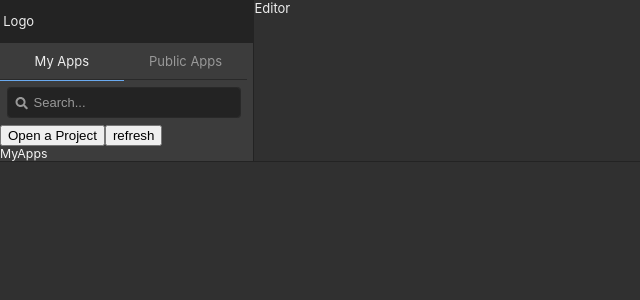
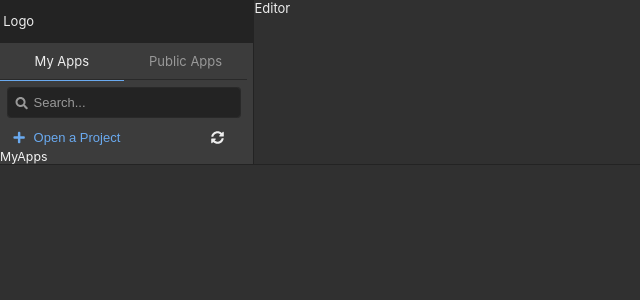
Before and after one commit to nekikara/rabix-react, a React (Create React App) app: page / in a window 1280 px wide. Shown: the top 300 px of the page, without its empty margins (0-640 px from the left). Built offline with nearby package versions, Linux system fonts and the light colour scheme.

Commit message:
Add a new project section

```diff
--- /dev/null
+++ b/src/components/MyAppsPanel/NewProjectSection/index.tsx
@@ -0,0 +1,18 @@
+import React from 'react';
+import {FontAwesomeIcon} from "@fortawesome/react-fontawesome";
+import {faPlus, faSyncAlt} from "@fortawesome/free-solid-svg-icons";
+import {AppSourcesBtn, NewProjectBox, SyncBtn, Text} from "./style";
+
+export const NewProjectSection: React.FC = () => {
+  return (
+    <NewProjectBox className="NewProjectBox">
+      <AppSourcesBtn>
+        <FontAwesomeIcon icon={faPlus} fixedWidth />
+        <Text> Open a Project </Text>
+      </AppSourcesBtn>
+      <SyncBtn>
+        <FontAwesomeIcon icon={faSyncAlt} />
+      </SyncBtn>
+    </NewProjectBox>
+  );
+}
--- /dev/null
+++ b/src/components/MyAppsPanel/NewProjectSection/style.tsx
@@ -0,0 +1,55 @@
+import React from 'react';
+import styled from "styled-components";
+import {FontAwesomeIcon} from "@fortawesome/react-fontawesome";
+import {brandPrimary, inputBtnBorderWidth, layoutSectionBackground, layoutTextColor} from "../../../styles/variables";
+import {faPlus, faSyncAlt} from "@fortawesome/free-solid-svg-icons";
+
+export const NewProjectBox = styled.div`
+  width: 100%;
+  display: flex;
+  justify-content: space-between;
+`;
+
+export const LinkButton = styled.button`
+  height: 24px;
+  padding: .375rem .75rem;
+  font-size: 1rem;
+  border-radius: .25rem;
+  line-height: 100%;
+  background-color: transparent;
+  border: 1px solid transparent;
+  text-align: center;
+  cursor: pointer;
+`;
+
+export const AppSourcesBtn = styled(LinkButton)`
+  text-decoration: none;
+  color: ${brandPrimary};
+  &.active, &:focus {
+    color: ${brandPrimary};
+    border-color: transparent;
+    background: none;
+    outline: none;
+  }
+`;
+export const Text = styled.span`
+  padding-left: 3px;
+`
+
+export const SyncBtn = styled(LinkButton)`
+  color: ${layoutTextColor};
+  box-sizing: border-box;
+  margin-right: 1rem;
+
+  &:focus {
+    border-color: transparent;
+    background: none;
+    outline: none;
+  }
+
+  &:hover {
+    color: ${layoutTextColor};
+    background: ${layoutSectionBackground};
+    border: ${inputBtnBorderWidth} solid #6d6d6d;
+  }
+`
--- a/src/components/MyAppsPanel/index.tsx
+++ b/src/components/MyAppsPanel/index.tsx
@@ -1,14 +1,12 @@
 import React from 'react';
 import {SearchField} from "../SearchField";
+import { NewProjectSection } from "./NewProjectSection";
 
 export const MyAppsPanel: React.FC = () => {
   return (
     <>
       <SearchField />
-      <div>
-        <button>Open a Project</button>
-        <button>refresh</button>
-      </div>
+      <NewProjectSection />
       <div className="scroll-container">
         MyApps
       </div>
--- a/src/components/SearchField/index.tsx
+++ b/src/components/SearchField/index.tsx
@@ -11,7 +11,7 @@ export const SearchField: React.FC = () => {
 
   return (
     <SearchFieldBox>
-      <Icon   icon={faSearch} fixedWidth />
+      <Icon icon={faSearch} fixedWidth />
       <InputBox>
         <Input className="form-control"
                placeholder={placeholder}
--- a/src/styles/variables.ts
+++ b/src/styles/variables.ts
@@ -69,6 +69,7 @@ export const brandPrimary = sky;
 
 // ----- Forms -----
 // $input-bg: #333333;
+export const inputBtnBorderWidth = '1px';
 // $input-border-color: #3a3a3a;
 // $input-bg-focus: $input-bg;
 // $input-color-focus: $text-color;
```
